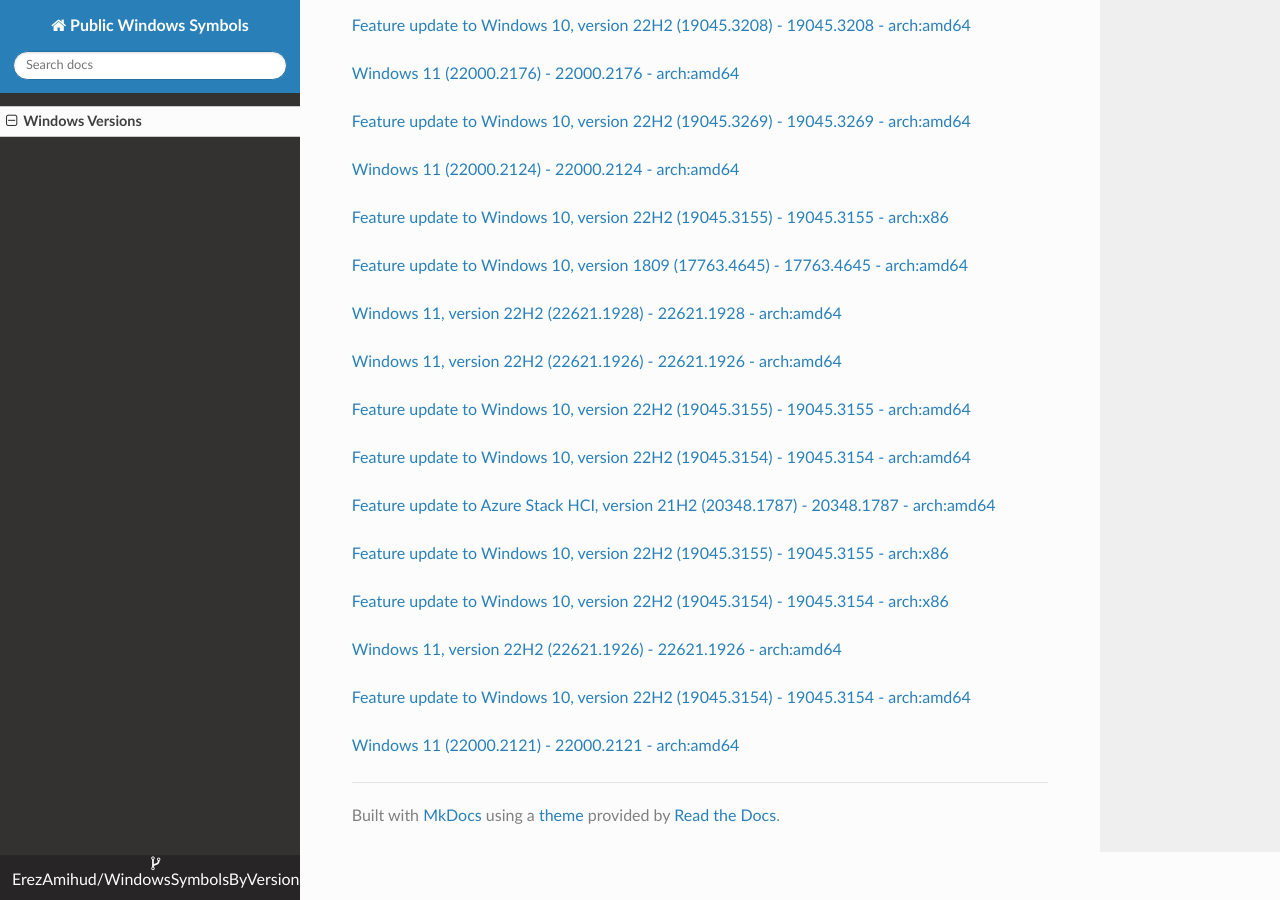
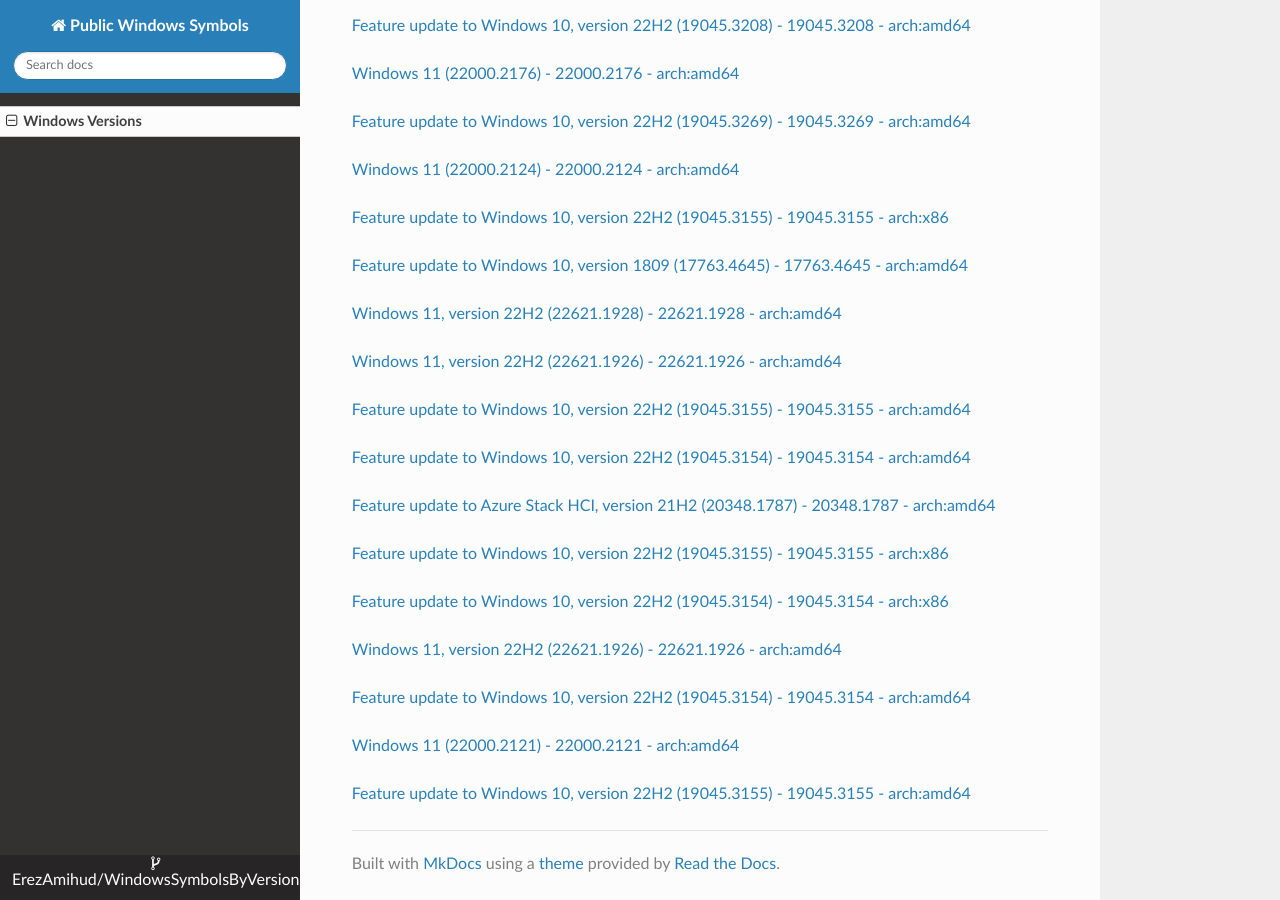
Before and after one commit to ErezAmihud/WindowsSymbolsByVersion, an MkDocs documentation site: the page built from docs/index.md, in a window 1280 px wide and 900 px high, scrolled down 28973 px. Built offline with MkDocs 1.6.1, drawn with Linux system fonts in a browser that asks for light colours; nearby versions of some CDN libraries.

Commit message:
Automated commit, add manifest for 90ad25f6-1ea3-4452-bb91-babad6f61969

```diff
--- a/docs/index.md
+++ b/docs/index.md
@@ -1660,3 +1660,6 @@
 
 
 [Windows 11 (22000.2121) - 22000.2121 - arch:amd64](https://github.com/ErezAmihud/WindowsSymbolsByVersion/blob/main/manifests/e8cc0015-bf6f-4d70-8f48-a562872b3dd0.manifest)
+
+
+[Feature update to Windows 10, version 22H2 (19045.3155) - 19045.3155 - arch:amd64](https://github.com/ErezAmihud/WindowsSymbolsByVersion/blob/main/manifests/90ad25f6-1ea3-4452-bb91-babad6f61969.manifest)
```
Also changed, not shown: process_builds.json (+1 -1 lines).
